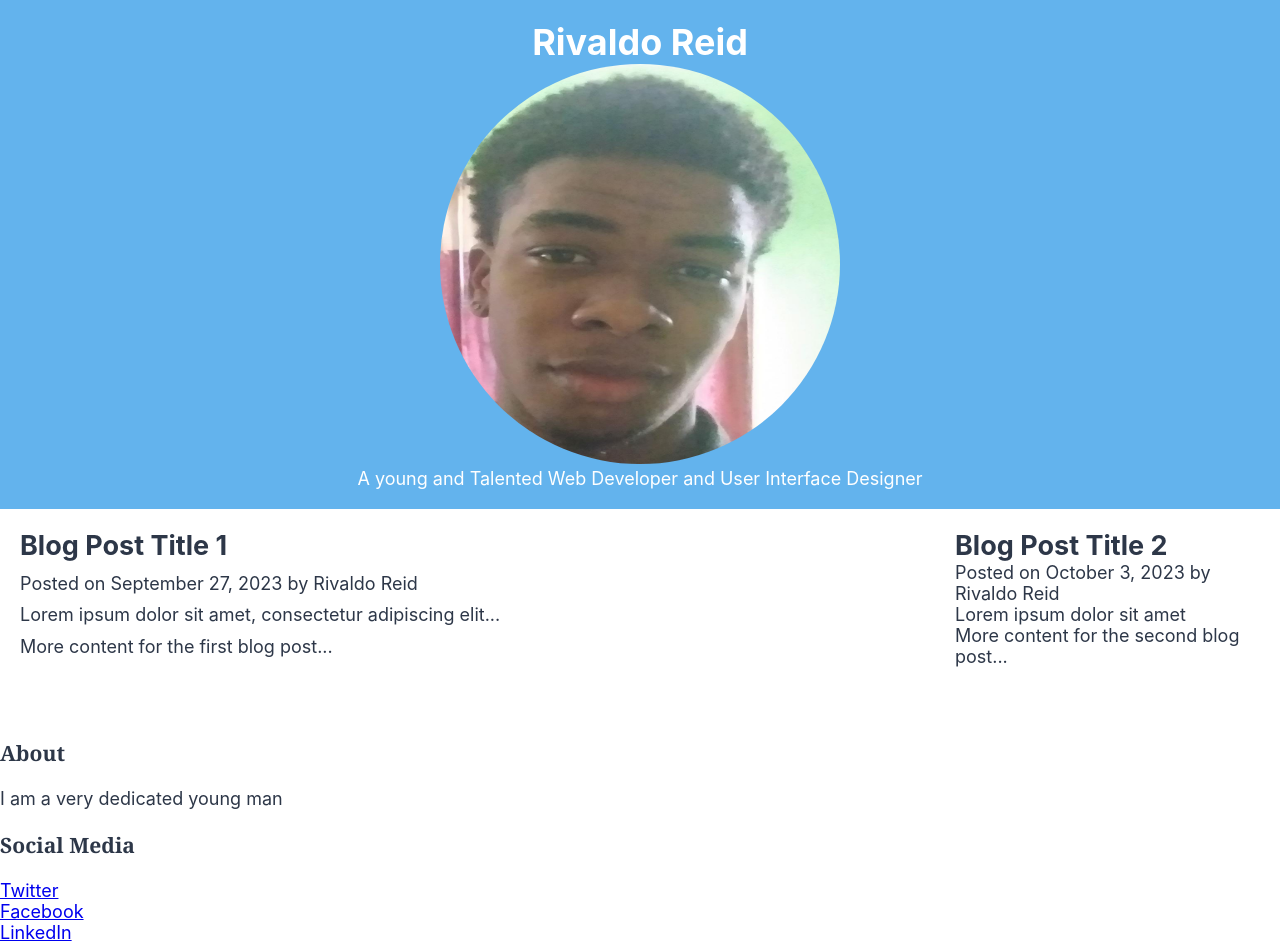
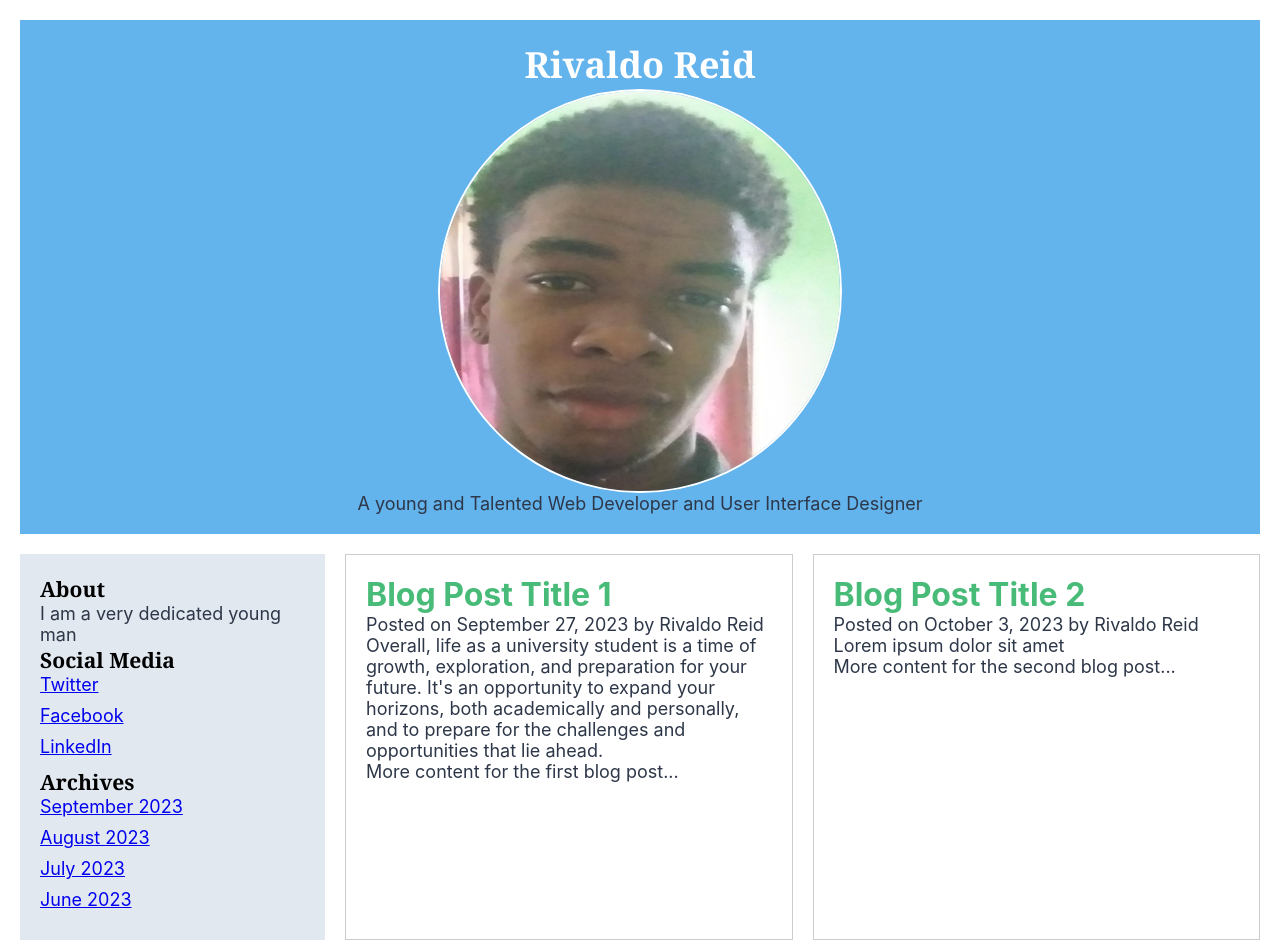
Before and after one commit to TheRivi/info2180-lab2, a plain HTML site: page index.html in a window 1280 px wide. Shown: the top 946 px of the page. Drawn offline with Linux system fonts and the light colour scheme.

Commit message:
Updates made

```diff
--- a/index.html
+++ b/index.html
@@ -18,7 +18,7 @@
             <!-- This will contain your blog posts -->
             <h2>Blog Post Title 1</h2>
             <p>Posted on September 27, 2023 by Rivaldo Reid</p>
-            <p>Lorem ipsum dolor sit amet, consectetur adipiscing elit...</p>
+            <p>Overall, life as a university student is a time of growth, exploration, and preparation for your future. It's an opportunity to expand your horizons, both academically and personally, and to prepare for the challenges and opportunities that lie ahead.</p>
             <p>More content for the first blog post...</p>
         </article>
 
--- a/styles.css
+++ b/styles.css
@@ -1,5 +1,4 @@
-/* Reset some default styles */
-body, h1, h2, p, ul, li {
+body, h1, h2, h3, p, ul, li {
   margin: 0;
   padding: 0;
 }
@@ -10,69 +9,112 @@ body {
   font-family: -apple-system, BlinkMacSystemFont, "Segoe UI", Roboto, "Helvetica Neue", Arial, "Noto Sans", sans-serif;
 }
 
-/* Header Styles */
+.container {
+  display: grid;
+  grid-template-columns: 1fr 3fr;
+  grid-template-rows: auto 1fr auto;
+  grid-template-areas:
+    "header header"
+    "sidebar main"
+    "footer footer";
+  grid-gap: 20px;
+  background-color: #fff;
+  padding: 20px;
+}
+
 header {
+  grid-area: header;
+  display: flex;
+  flex-direction: column;
+  justify-content: center;
+  align-items: center;
   background-color: #63B3ED;
-    text-align: center;
   color: #FFFFFF;
   padding: 20px;
-    flex-direction: column;
 }
 
-.header-title {
+h1 {
   font-size: 36px;
   font-family: Georgia, 'Times New Roman', Times, serif;
 }
 
-header img {
-    border-radius: 50%;
-}
-
-/* Main Content Styles */
-main/*container */{
+main {
+  grid-area: main;
   display: grid;
-    grid-template-columns: 3fr 1fr;
+  grid-template-columns: 1fr 1fr;
   grid-gap: 20px;
-    padding: 20px;
-    /*flex-direction: column;*/
-}
-
-main {
-    grid-column: 1 / 2;
 }
 
 article {
-    margin-bottom: 30px;
-    display: grid;
+  background-color: #fff;
+  padding: 20px;
+  border: 1px solid #ccc;
 }
 
-.post-info {
-    color: #718096;
+h2 {
+  font-size: 32px;
+  color: #48BB78;
 }
 
-/* Sidebar Styles */
-.sidebar {
-    background-color: #F0F0F0;
+p {
+  color: #2D3748;
+}
+
+aside {
+  grid-area: sidebar;
+  background-color: #E2E8F0;
   padding: 20px;
 }
 
 h3 {
   font-family: Georgia, 'Times New Roman', Times, serif;
+  color: #000000;
 }
 
-.social-media-section, .archives-section {
+ul {
+  list-style: none;
+  padding: 0;
+}
+
+li {
+  margin-bottom: 10px;
+}
+
+.social-media li a, .archives li a {
   color: #4299E1;
 }
 
-.about-section {
-    background-color: #E2E8F0;
+footer {
+  grid-area: footer;
+  background-color: #2C5282;
+  color: #FFFFFF;
   padding: 10px;
 }
 
-/* Footer Styles */
-.footer {
-    background-color: #2C5282;
-    color: #FFFFFF;
-    text-align: center;
-    padding: 10px;
+
+/* Updated CSS for the "About" section and circular image */
+.about-container {
+  float: right;
+  width: 50%; /* Adjust the width as needed */
+  box-sizing: border-box;
+  background-color: #E2E8F0;
+  padding: 20px;
+  margin-left: 20px;
+  border-radius: 50%; /* Create a circular container */
+  overflow: hidden; /* Hide overflow for circular shape */
 }
+
+.about-container h3 {
+  font-family: Georgia, 'Times New Roman', Times, serif;
+  color: #000000;
+}
+
+.about-container p {
+  margin-top: 10px;
+}
+
+/* Add CSS to style the circular image */
+header img {
+  border-radius: 50%; /* Make the image circular */
+  border: 2px solid #fff; /* Add a white border for better visibility */
+}
```
Also changed, not shown: 1 other file. Lines whose indentation alone changed are shown as unchanged.
